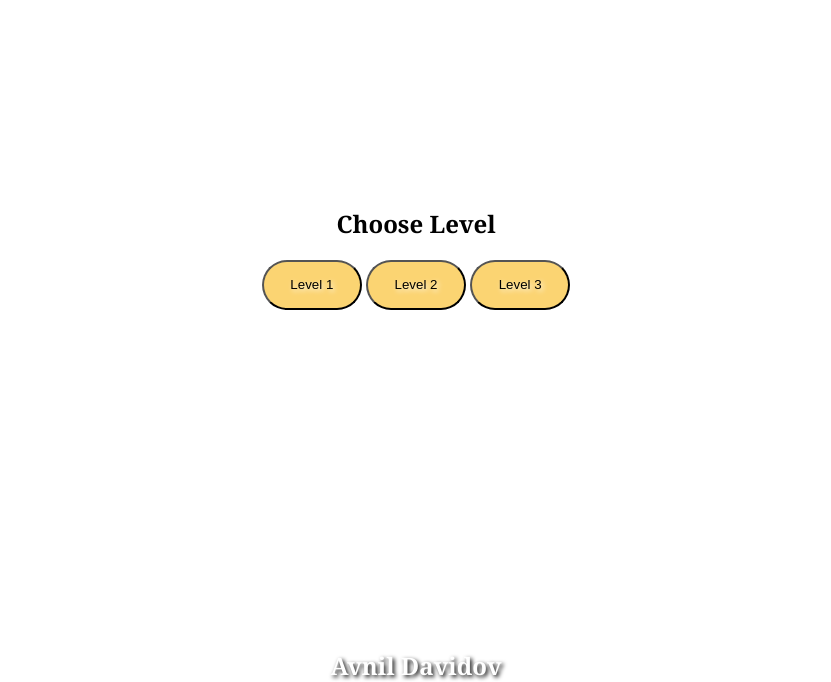
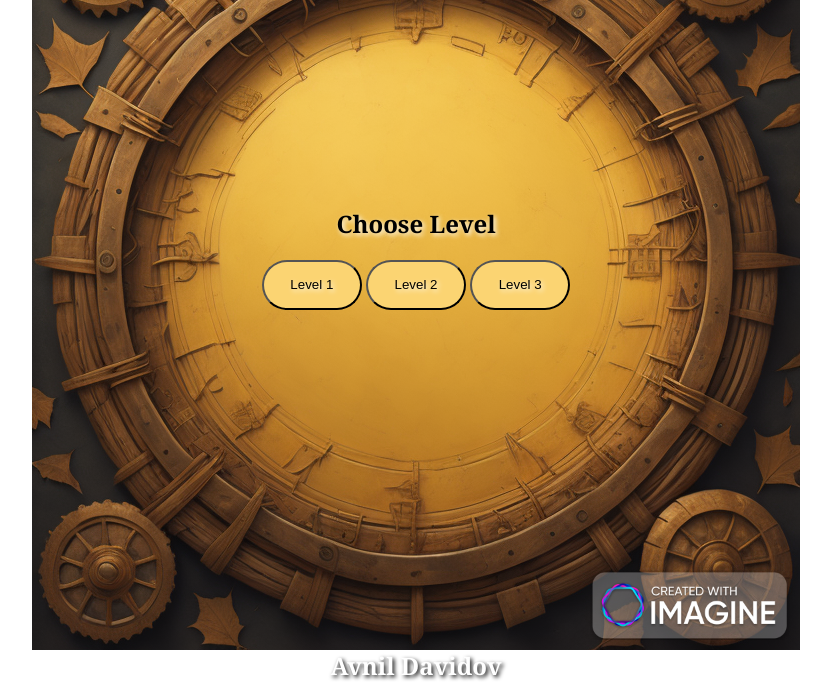
Before and after one commit to Avnil1990/Mine-Sweeper-Game, a plain HTML site: page index.html in a window 1280 px wide. Shown: the part 118-800 px from the top of the page, without its empty margins (224-1055 px from the left). Drawn offline with Linux system fonts and the light colour scheme.

Commit message:
try to set a background image

```diff
--- a/css/style.css
+++ b/css/style.css
@@ -11,7 +11,7 @@ body {
     display: flex;
     flex-direction: column;
 
-    background: url('image/image3.png') no-repeat fixed top center;
+    background: url('../image/image3.png') no-repeat fixed top center;
 }
 
 h1 {
```
